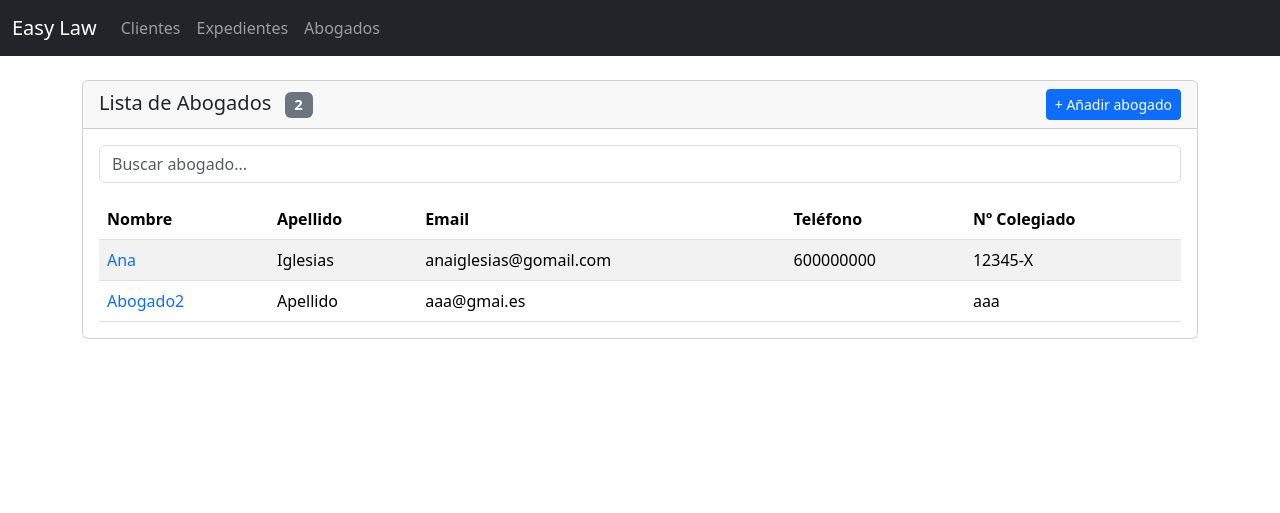
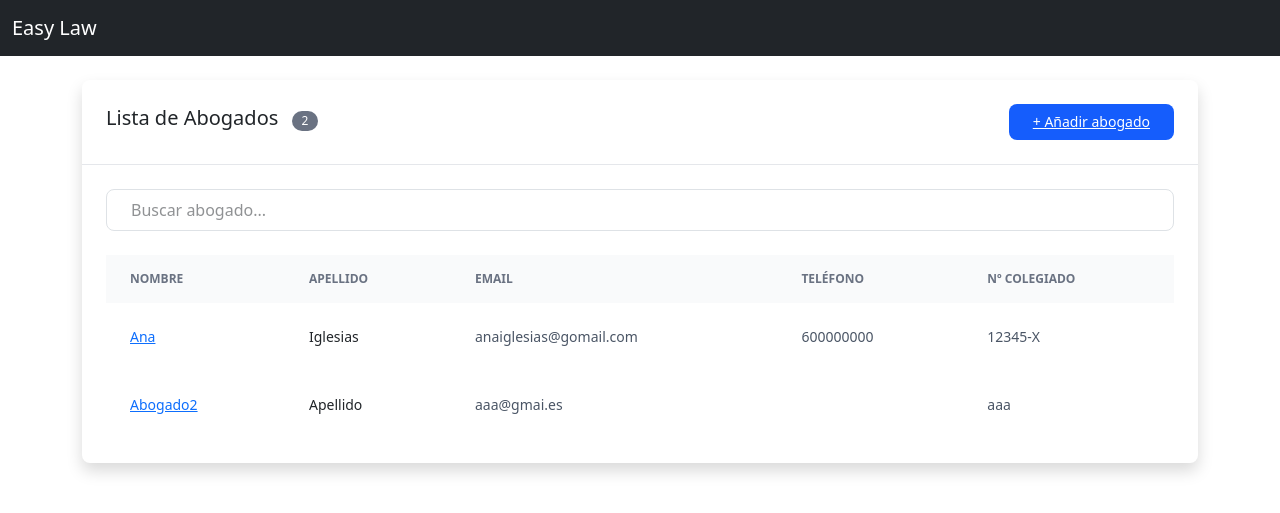
Before and after one commit to Javortper/Testing, a Django app: page /abogados/ in a window 1280 px wide. Shown: the top 513 px of the page. Run offline with Django 5.2, Linux system fonts and the light colour scheme; data comes from the database, SQL or seed files in the repository.

Commit message:
Refactor templates for expedient, client, and lawyer listings: enhance layout and styling with Tailwind CSS; improve search input and no-data messages

```diff
--- a/lawyers/templates/lawyers/lawyer_list.html
+++ b/lawyers/templates/lawyers/lawyer_list.html
@@ -3,52 +3,50 @@
 {% block titulo %}Abogados - Easy Law{% endblock %}
 
 {% block contenido %}
-<div class="card">
-    <div class="card-header d-flex justify-content-between align-items-center">
-        <div>
-            <h5 class="mb-0">
-                Lista de Abogados
-                <span class="badge bg-secondary ms-2">{{ abogados|length }}</span>
-            </h5>
-        </div>
-        <a href="#" class="btn btn-primary btn-sm">+ Añadir abogado</a>
+<div class="bg-white rounded-lg shadow">
+    <div class="flex justify-between items-center px-6 py-4 border-b border-gray-200">
+        <h5 class="text-lg font-semibold text-gray-800">
+            Lista de Abogados
+            <span class="ml-2 inline-flex items-center rounded-full bg-gray-500 px-2.5 py-0.5 text-xs font-medium text-white">{{ abogados|length }}</span>
+        </h5>
+        <a href="#" class="bg-blue-600 hover:bg-blue-700 text-white text-sm font-medium px-4 py-2 rounded-lg transition">+ Añadir abogado</a>
     </div>
-    <div class="card-body">
+    <div class="p-6">
         {% if abogados %}
-            <div class="mb-3">
-                <input type="text" id="filtro-abogados" class="form-control" placeholder="Buscar abogado...">
+            <div class="mb-4">
+                <input type="text" id="filtro-abogados" class="w-full border border-gray-300 rounded-lg px-4 py-2 text-sm focus:outline-none focus:ring-2 focus:ring-blue-500 focus:border-blue-500" placeholder="Buscar abogado...">
             </div>
-            <div class="table-responsive">
-                <table class="table table-hover table-striped mb-0" id="tabla-abogados">
-                    <thead>
+            <div class="overflow-x-auto">
+                <table class="w-full text-sm text-left" id="tabla-abogados">
+                    <thead class="text-xs text-gray-500 uppercase bg-gray-50 border-b border-gray-200">
                         <tr>
-                            <th>Nombre</th>
-                            <th>Apellido</th>
-                            <th>Email</th>
-                            <th>Teléfono</th>
-                            <th>Nº Colegiado</th>
+                            <th class="px-6 py-3">Nombre</th>
+                            <th class="px-6 py-3">Apellido</th>
+                            <th class="px-6 py-3">Email</th>
+                            <th class="px-6 py-3">Teléfono</th>
+                            <th class="px-6 py-3">Nº Colegiado</th>
                         </tr>
                     </thead>
-                    <tbody>
+                    <tbody class="divide-y divide-gray-100">
                         {% for abogado in abogados %}
-                        <tr>
-                            <td><a href="#" class="text-decoration-none">{{ abogado.nombre }}</a></td>
-                            <td>{{ abogado.apellidos }}</td>
-                            <td>{{ abogado.email }}</td>
-                            <td>{{ abogado.telefono }}</td>
-                            <td>{{ abogado.num_colegiado }}</td>
+                        <tr class="hover:bg-gray-50 transition">
+                            <td class="px-6 py-4"><a href="#" class="text-blue-600 hover:underline">{{ abogado.nombre }}</a></td>
+                            <td class="px-6 py-4">{{ abogado.apellidos }}</td>
+                            <td class="px-6 py-4 text-gray-600">{{ abogado.email }}</td>
+                            <td class="px-6 py-4 text-gray-600">{{ abogado.telefono }}</td>
+                            <td class="px-6 py-4 text-gray-600">{{ abogado.num_colegiado }}</td>
                         </tr>
                         {% endfor %}
                     </tbody>
                 </table>
             </div>
         {% else %}
-            <div class="text-center py-5">
-                <svg xmlns="http://www.w3.org/2000/svg" width="48" height="48" fill="currentColor" class="text-muted mb-3" viewBox="0 0 16 16">
+            <div class="text-center py-12">
+                <svg xmlns="http://www.w3.org/2000/svg" width="48" height="48" fill="currentColor" class="mx-auto text-gray-400 mb-4" viewBox="0 0 16 16">
                     <path d="M8 8a3 3 0 1 0 0-6 3 3 0 0 0 0 6m2-3a2 2 0 1 1-4 0 2 2 0 0 1 4 0m4 8c0 1-1 1-1 1H3s-1 0-1-1 1-4 6-4 6 3 6 4m-1-.004c-.001-.246-.154-.986-.832-1.664C11.516 10.68 10.289 10 8 10s-3.516.68-4.168 1.332c-.678.678-.83 1.418-.832 1.664z"/>
                 </svg>
-                <p class="text-muted mb-3">No hay abogados registrados.</p>
-                <a href="#" class="btn btn-primary">+ Añadir primer abogado</a>
+                <p class="text-gray-500 mb-4">No hay abogados registrados.</p>
+                <a href="#" class="bg-blue-600 hover:bg-blue-700 text-white text-sm font-medium px-4 py-2 rounded-lg transition">+ Añadir primer abogado</a>
             </div>
         {% endif %}
     </div>
--- a/templates/base.html
+++ b/templates/base.html
@@ -5,6 +5,7 @@
     <meta name="viewport" content="width=device-width, initial-scale=1.0">
     <title>{% block titulo %}Easy Law CRM{% endblock %}</title>
     <link href="https://cdn.jsdelivr.net/npm/bootstrap@5.3.3/dist/css/bootstrap.min.css" rel="stylesheet">
+    <script src="https://cdn.jsdelivr.net/npm/@tailwindcss/browser@4"></script>
 </head>
 <body>
 
```
Also changed, not shown: cases/templates/cases/expedient_list.html (+25 -27 lines), clients/templates/clients/client_list.html (+27 -29 lines).
